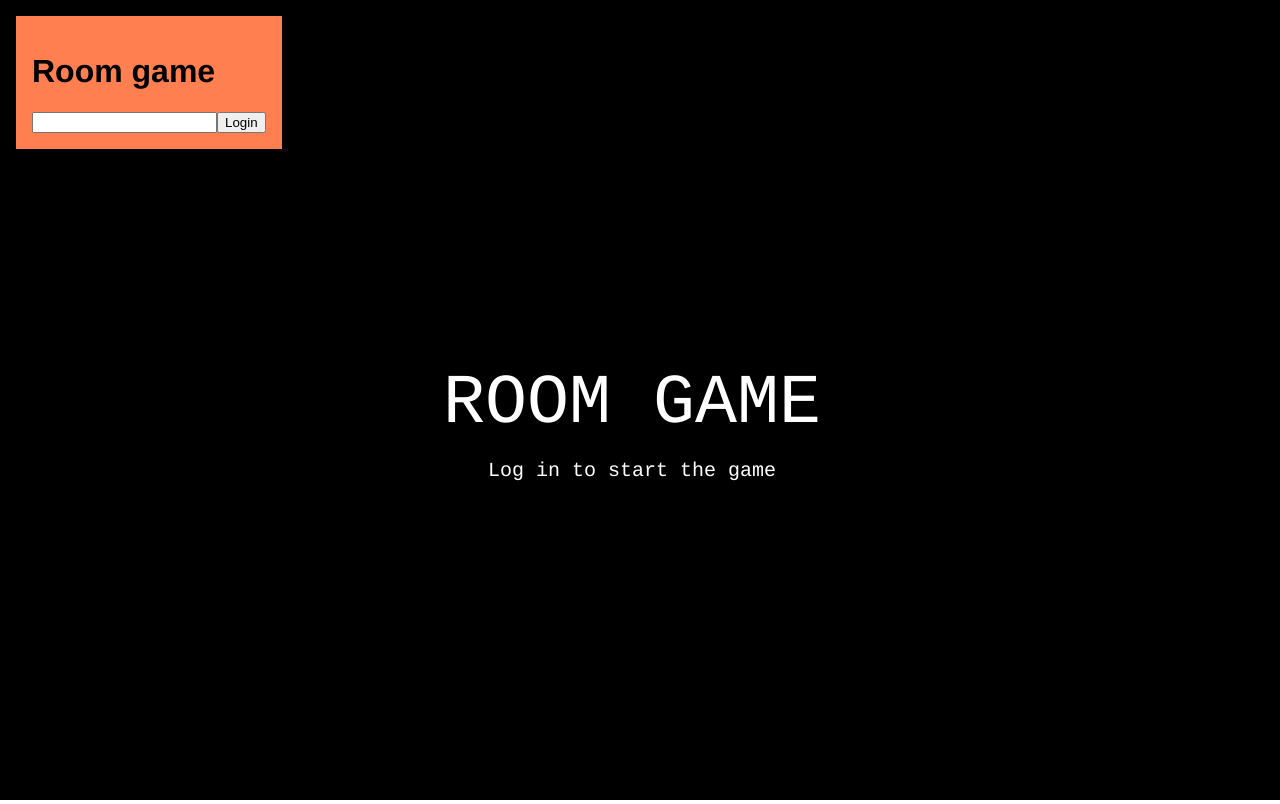
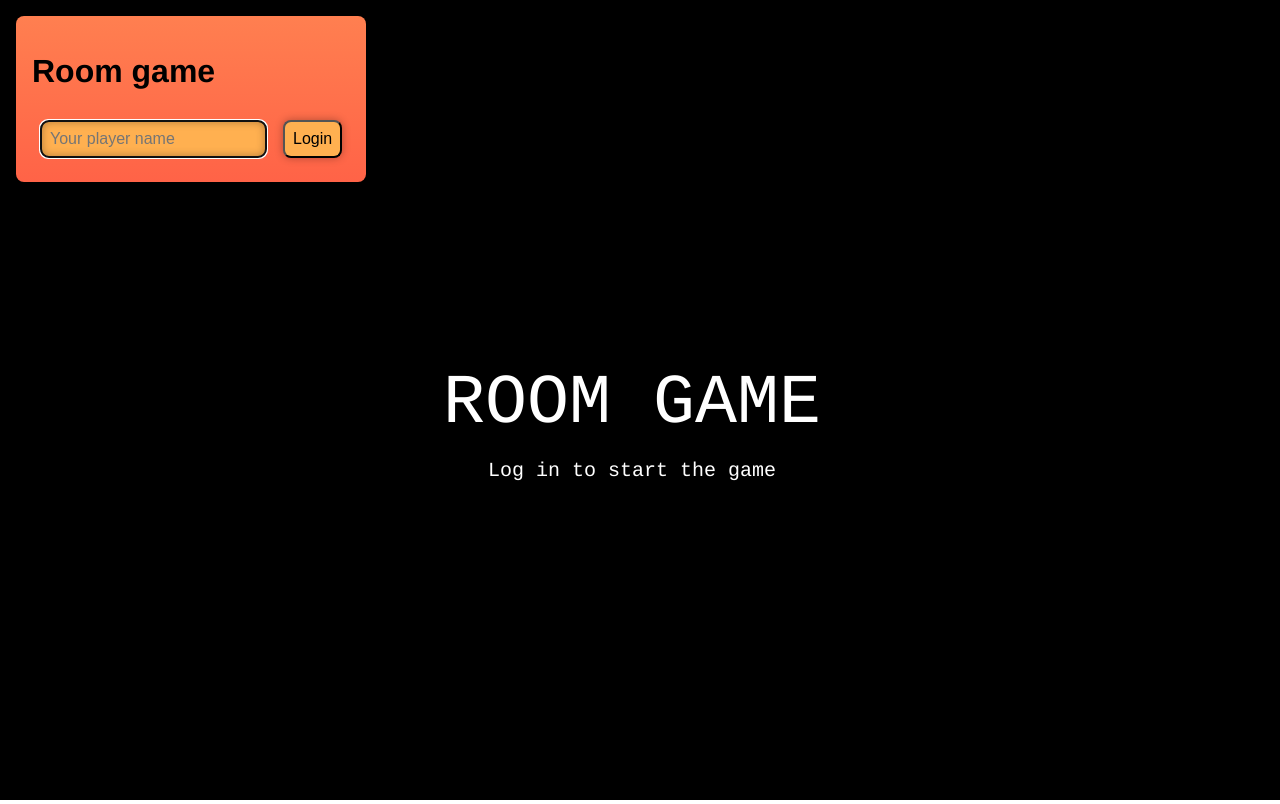
Before and after one commit to Hajis23/room-game, a React (Vite) app in the folder client/: page / in a window 1280 px wide. Built offline with nearby package versions, Linux system fonts and the light colour scheme.

Commit message:
Better login form

```diff
--- a/client/src/App.css
+++ b/client/src/App.css
@@ -15,6 +15,25 @@
   left: 0;
   padding: 1rem;
   margin: 1rem;
-  background-color: coral;
+  border-radius: 0.5rem;
+  background: linear-gradient(coral, tomato);
   box-shadow: 0 0 1rem rgba(0, 0, 0, 0.5);
 }
+
+input {
+  margin: 0.5rem;
+  padding: 0.5rem;
+  border-radius: 0.5rem;
+  font-size: 1rem;
+  background-color: rgb(255, 176, 80);
+  box-shadow: inset 0 0 0.5rem rgba(0, 0, 0, 0.3);
+}
+
+button {
+  margin: 0.5rem;
+  padding: 0.5rem;
+  border-radius: 0.5rem;
+  font-size: 1rem;
+  background-color: rgb(255, 176, 80);
+  box-shadow: 0 0 0.5rem rgba(0, 0, 0, 0.3);
+}
--- a/client/src/App.jsx
+++ b/client/src/App.jsx
@@ -9,7 +9,6 @@ const App = () => {
   function login(username) {
     setAuthenticated(true);
     startGame(username);
-    alert(username)
   }
 
   function logout() {
@@ -42,12 +41,10 @@ function Login({login}) {
 
   }
   return (
-    <div>
-      <input value={username} onChange={handleChange}>
-
-      </input>
+    <form onSubmit={e => e.preventDefault()}>
+      <input value={username} onChange={handleChange} autoFocus placeholder='Your player name'/>
       <button onClick={() => login(username)}>Login</button>
-    </div>
+    </form>
   )
 }
 
```
